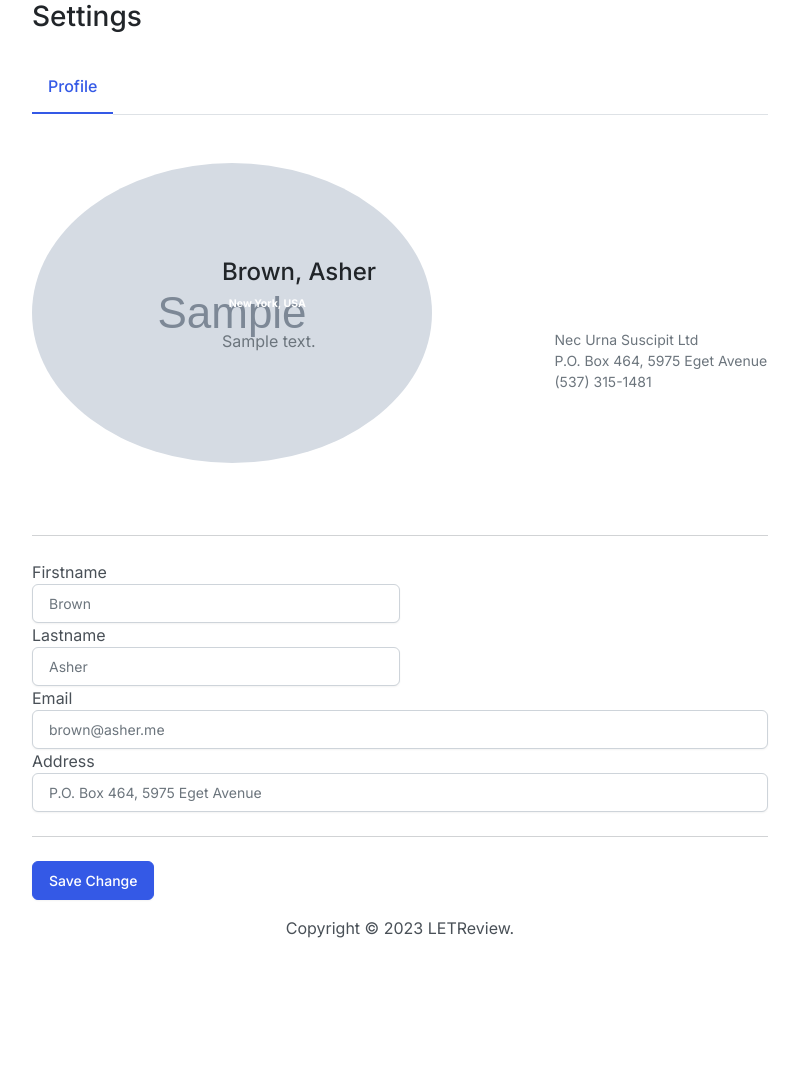
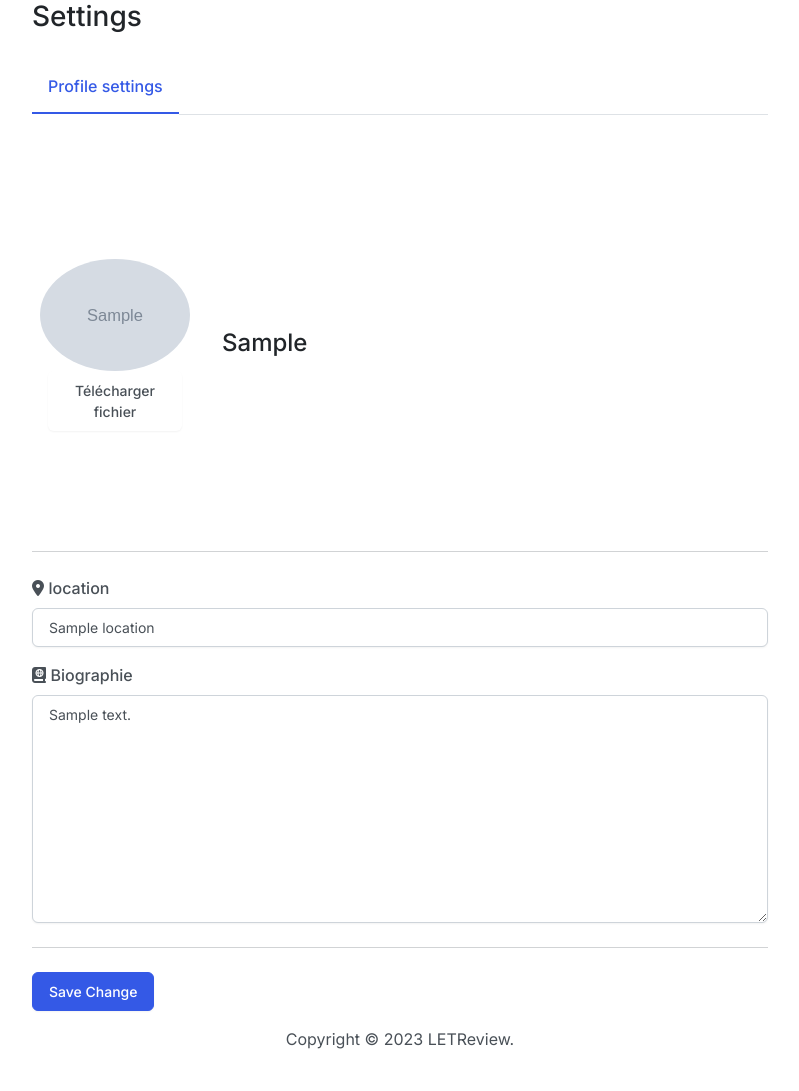
Before and after one commit to motaALI/P9_OCR, a Django app: template templates/users/setting.html in a window 1280 px wide. Shown: the part 67-1158 px from the top of the page, without its empty margins (240-1039 px from the left). Before the commit the page ends 1005 px from the top, so only its background shows below. Run offline with Django 3.2, Linux system fonts and the light colour scheme; the template is opened without the code that fills it: most values are stand-ins (such as "Sample title", 1, 10 or a date in 2020); grey boxes marked "Sample" are stand-in pictures; some libraries are stand-ins or nearby versions.

Commit message:
[FIX] Account settings fixed

```diff
--- a/templates/users/setting.html
+++ b/templates/users/setting.html
@@ -19,99 +19,51 @@
                 <div class="my-4">
                     <ul class="nav nav-tabs mb-4" id="myTab" role="tablist">
                         <li class="nav-item">
-                            <a class="nav-link active" id="home-tab" data-toggle="tab" href="#home" role="tab" aria-controls="home" aria-selected="false">Profile</a>
+                            <a class="nav-link active" id="home-tab" data-toggle="tab" href="#home" role="tab" aria-controls="home" aria-selected="false">Profile settings</a>
                         </li>
                     </ul>
                     <form action="" method="POST" enctype="multipart/form-data">
                         {% csrf_token %}
                         <div class="row mt-5 align-items-center">
                             <div class="col-md-3 text-center mb-5">
-                                <div class="avatar avatar-xl">
-                                    <img src="{{user_profile.profileimg.url}}" alt="..." class="avatar-img rounded-circle" />
+                                <div class="d-flex flex-column align-items-center text-center p-3 py-5">
+                                    <img src="{{user_profile.profileimg.url}}" alt="..."
+                                    class="rounded-circle mt-5" width="150px"/>
+                                    <label for="profileimg" class="btn btn-secondry">
+                                        <input class="form-control" name="profileimg" id="profileimg" type="file"
+                                            style="display:none;" />
+                                        Télécharger fichier
+                                    </label>
+
                                 </div>
                             </div>
                             <div class="col">
                                 <div class="row align-items-center">
                                     <div class="col-md-7">
-                                        <h4 class="mb-1">Brown, Asher</h4>
-                                        <p class="small mb-3"><span class="badge badge-dark">New York, USA</span></p>
-                                    </div>
-                                </div>
-                                <div class="row mb-4">
-                                    <div class="col-md-7">
-                                        <p class="text-muted">
-                                            {{user_profile.bio}}
-                                        </p>
-                                    </div>
-                                    <div class="col">
-                                        <p class="small mb-0 text-muted">Nec Urna Suscipit Ltd</p>
-                                        <p class="small mb-0 text-muted">P.O. Box 464, 5975 Eget Avenue</p>
-                                        <p class="small mb-0 text-muted">(537) 315-1481</p>
+                                        <h4 class="mb-1">{{user_profile}}</h4>
                                     </div>
                                 </div>
                             </div>
                         </div>
                         <hr class="my-4" />
-                        <div class="form-row">
-                            <div class="form-group col-md-6">
-                                <label for="firstname">Firstname</label>
-                                <input type="text" id="firstname" class="form-control" placeholder="Brown" />
-                            </div>
-                            <div class="form-group col-md-6">
-                                <label for="lastname">Lastname</label>
-                                <input type="text" id="lastname" class="form-control" placeholder="Asher" />
-                            </div>
+                        <div class="mb-3">
+                            <i class="fa-solid fa-location-dot"></i>
+                            <label for="headline" class="form-label">location</label>
+                            <input class="form-control" value="{{user_profile.location}}" type="text" name="location" id="location" placeholder="location"
+                                required>
                         </div>
-                        <div class="form-group">
-                            <label for="inputEmail4">Email</label>
-                            <input type="email" class="form-control" id="inputEmail4" placeholder="brown@asher.me" />
+                        <div class="mb-3">
+                            <i class="fa-solid fa-regular fa-book-atlas"></i>
+                            <label for="bio" class="form-label">Biographie</label>
+                            <textarea rows="10" style="height:100%;"
+                                class="form-control"
+                                type="text"
+                                name="bio"
+                                id="bio"
+                                placeholder="Biographie">{{user_profile.bio}}</textarea>
                         </div>
-                        <div class="form-group">
-                            <label for="inputAddress5">Address</label>
-                            <input type="text" class="form-control" id="inputAddress5" placeholder="P.O. Box 464, 5975 Eget Avenue" />
-                        </div>
-                        <!-- <div class="form-row">
-                            <div class="form-group col-md-6">
-                                <label for="inputCompany5">Company</label>
-                                <input type="text" class="form-control" id="inputCompany5" placeholder="Nec Urna Suscipit Ltd" />
-                            </div>
-                            <div class="form-group col-md-4">
-                                <label for="inputState5">State</label>
-                                <select id="inputState5" class="form-control">
-                                    <option selected="">Choose...</option>
-                                    <option>...</option>
-                                </select>
-                            </div>
-                            <div class="form-group col-md-2">
-                                <label for="inputZip5">Zip</label>
-                                <input type="text" class="form-control" id="inputZip5" placeholder="98232" />
-                            </div>
-                        </div> -->
+
                         <hr class="my-4" />
-                            <!-- <div class="col-md-6">
-                                <div class="form-group">
-                                    <label for="inputPassword4">Old Password</label>
-                                    <input type="password" class="form-control" id="inputPassword5" />
-                                </div>
-                                <div class="form-group">
-                                    <label for="inputPassword5">New Password</label>
-                                    <input type="password" class="form-control" id="inputPassword5" />
-                                </div>
-                                <div class="form-group">
-                                    <label for="inputPassword6">Confirm Password</label>
-                                    <input type="password" class="form-control" id="inputPassword6" />
-                                </div>
-                            </div> -->
-                            <!-- <div class="col-md-6">
-                                <p class="mb-2">Password requirements</p>
-                                <p class="small text-muted mb-2">To create a new password, you have to meet all of the following requirements:</p>
-                                <ul class="small text-muted pl-4 mb-0">
-                                    <li>Minimum 8 character</li>
-                                    <li>At least one special character</li>
-                                    <li>At least one number</li>
-                                    <li>Can’t be the same as a previous password</li>
-                                </ul>
-                            </div> -->
                         </div>
                         <button type="submit" class="btn btn-primary">Save Change</button>
                     </form>
--- a/tickets/models.py
+++ b/tickets/models.py
@@ -10,7 +10,7 @@ class Profile(models.Model):
     user = models.ForeignKey(User, on_delete=models.CASCADE)
     id_user = models.IntegerField()
     bio = models.TextField(blank=True)
-    profileimg = models.ImageField(upload_to='profile_images', default='blank-profile-picture.png')
+    profileimg = models.ImageField(upload_to='profile_images/', default='blank-profile-picture.png')
     location = models.CharField(max_length=100, blank=True)
 
     def __str__(self):
```
Also changed, not shown: static/js/main.js (+0 -18 lines), templates/users/profile.html (+100 -62 lines), tickets/views.py (+8 -18 lines), db.sqlite3, tickets/migrations/0003_alter_profile_profileimg.py (added).
